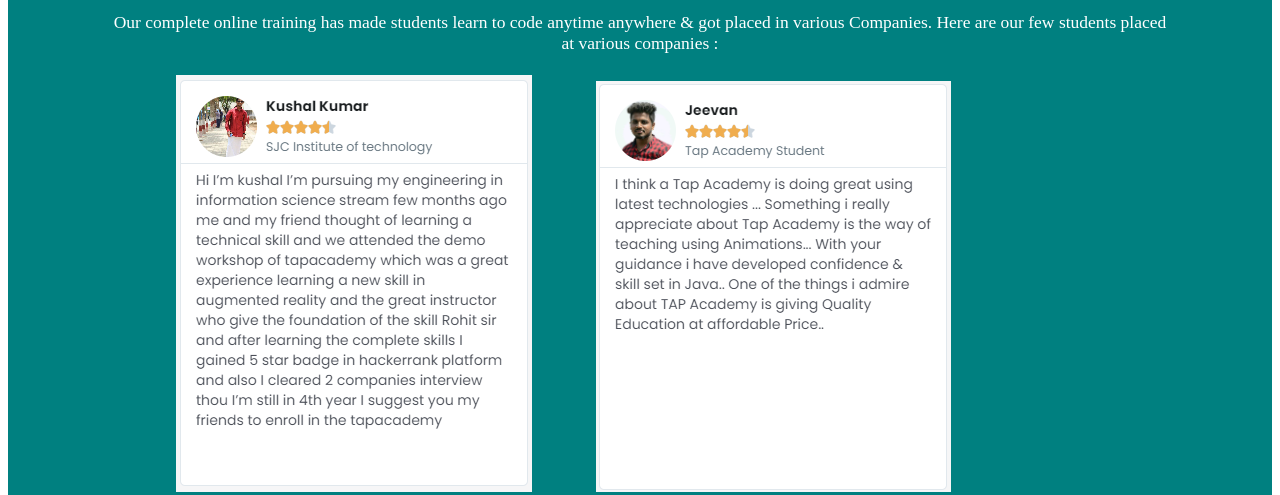
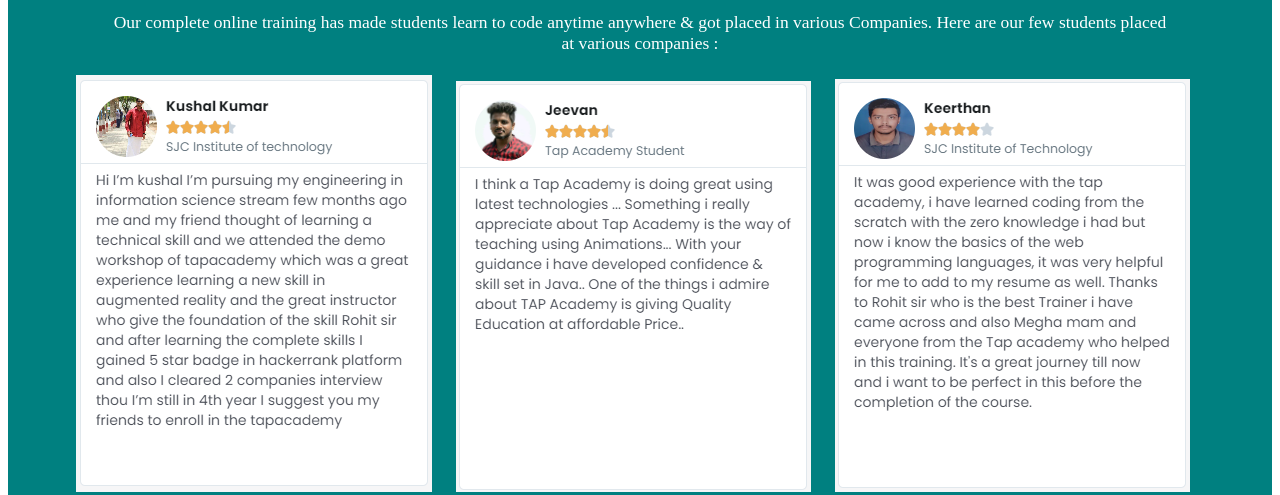
Before and after one commit to Safath8672/portfolio.github.ios, a plain HTML site: page Student Review.html in a window 1280 px wide. Shown: the part 296-791 px from the top of the page. Drawn offline with Linux system fonts and the light colour scheme.

Commit message:
Update Student Review.html

```diff
--- a/Student Review.html
+++ b/Student Review.html
@@ -37,10 +37,6 @@
         .C4{
             background-color: teal;
             padding-top: 20px;
-        }
-        #A12{
-            padding-top: 5px;
-            margin-right:40px
         }
         #A1{
             padding-top: 5px;
@@ -96,9 +92,8 @@
         <h1 style="color: white;"><center>Tap Academy <span style="font-style: italic; color: coral;">Students</span> Review</center></h1>
         <p><center style="font-size: 17.5px; color: white;">Our complete online training has made students learn to code anytime anywhere & got placed in
             various Companies. Here are our few students placed <br> at various companies :</center></p>
-            &nbsp;&nbsp;&nbsp;&nbsp;&nbsp;&nbsp;&nbsp;&nbsp;&nbsp;&nbsp;&nbsp;&nbsp;&nbsp;&nbsp;&nbsp;&nbsp;&nbsp;&nbsp;&nbsp;&nbsp;
-            &nbsp;&nbsp;&nbsp;&nbsp;&nbsp;&nbsp;&nbsp;&nbsp;&nbsp;&nbsp;&nbsp;&nbsp;&nbsp;&nbsp;&nbsp;&nbsp;&nbsp;&nbsp;&nbsp;&nbsp;
-            <img id="A12" src="SR Photo1.png" alt="">
+            &nbsp;&nbsp;&nbsp;&nbsp;&nbsp;&nbsp;&nbsp;&nbsp;&nbsp;&nbsp;&nbsp;&nbsp;&nbsp;&nbsp;&nbsp;&nbsp;
+            <img id="A1" src="SR Photo1.png" alt="">
             &nbsp;&nbsp;&nbsp;&nbsp;
             <img id="A1" src="SR photo2.png" alt="">
             &nbsp;&nbsp;&nbsp;&nbsp;
@@ -113,8 +108,8 @@
     </div>
     <div class="C4">
         <h1 style="color: white;"><center>Your Dream Job is just a <span style="font-style: italic; color: coral;">Tap Away</span></center></h1>
-        &nbsp;&nbsp;&nbsp;&nbsp;&nbsp;&nbsp;&nbsp;&nbsp;&nbsp;&nbsp;&nbsp;&nbsp;&nbsp;&nbsp;&nbsp;&nbsp;&nbsp;&nbsp;&nbsp;&nbsp;&nbsp;&nbsp;&nbsp;
-        &nbsp;&nbsp;&nbsp;&nbsp;&nbsp;&nbsp;&nbsp;&nbsp;&nbsp;&nbsp;&nbsp;&nbsp;&nbsp;
+        &nbsp;&nbsp;&nbsp;&nbsp;&nbsp;&nbsp;&nbsp;&nbsp;&nbsp;&nbsp;&nbsp;&nbsp;&nbsp;&nbsp;&nbsp;&nbsp;&nbsp;
+        &nbsp;&nbsp;&nbsp;&nbsp;&nbsp;&nbsp;&nbsp;&nbsp;&nbsp;&nbsp;
         <video src="SR video1.mp4" controls height="400px" width="300px"></video>
         &nbsp;&nbsp;&nbsp;&nbsp;&nbsp;&nbsp;&nbsp;&nbsp;&nbsp;&nbsp;&nbsp;&nbsp;&nbsp;&nbsp;
         <video src="SR video2.mp4" controls height="400px" width="300px"></video>
```
